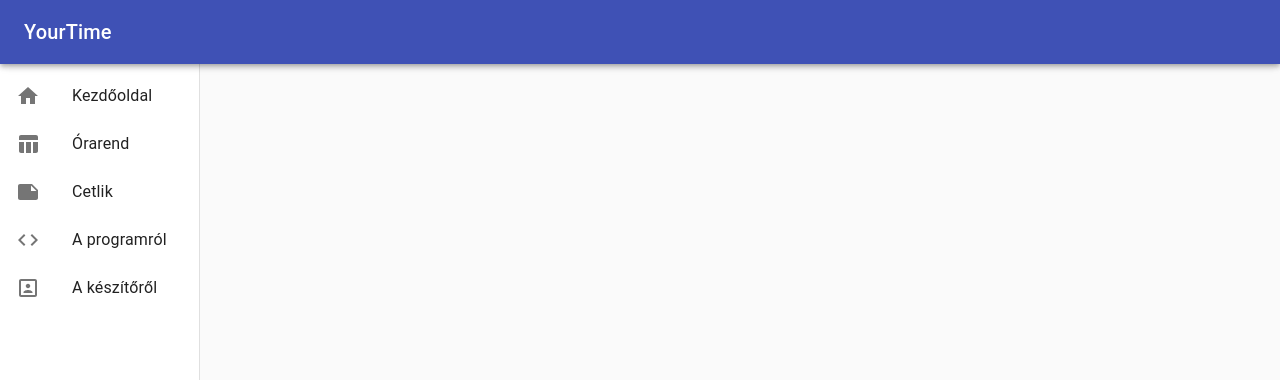
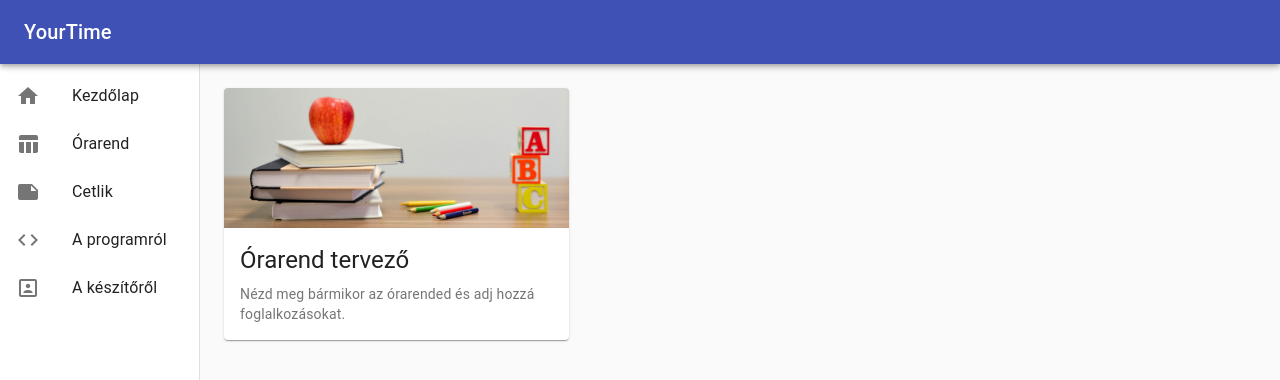
Before and after one commit to keserukristof/SZAKDOLGOZAT, a React (Create React App) app in the folder your-time/: page / in a window 1280 px wide. Shown: the top 380 px of the page. Built offline with nearby package versions, Linux system fonts and the light colour scheme.

Commit message:
kezdőoldal elkészítésének elkezdése

```diff
--- a/your-time/src/App.js
+++ b/your-time/src/App.js
@@ -1,19 +1,22 @@
 import React from "react";
+
 import {
   BrowserRouter as Router,
   Switch,
   Route,
   Redirect
 } from "react-router-dom";
+
 import Layout from "./components/layout/Layout";
 import AboutTheProgram from "./pages/AboutTheProgram";
+import Home from "./pages/Home"
 
 const App = () => {
   return (
     <Router>
       <Layout>
         <Switch>
-          <Route path="/" exact />
+          <Route exact path="/" component={Home} />
           <Route path="/time-table" />
           <Route path="/notes" />
           <Route path="/about-the-program" component={AboutTheProgram}/>
--- /dev/null
+++ b/your-time/src/components/CostumCard.js
@@ -0,0 +1,43 @@
+import React from 'react';
+import { makeStyles } from '@material-ui/core/styles';
+import Card from '@material-ui/core/Card';
+import CardActionArea from '@material-ui/core/CardActionArea';
+import CardContent from '@material-ui/core/CardContent';
+import CardMedia from '@material-ui/core/CardMedia';
+import Typography from '@material-ui/core/Typography';
+
+const useStyles = makeStyles({
+  root: {
+    maxWidth: 345,
+  },
+  media: {
+    height: 140,
+  },
+});
+
+
+const CostumCard = props => {
+  const classes = useStyles();
+
+  return (
+    <Card className={classes.root}>
+      <CardActionArea>
+        <CardMedia
+          className={classes.media}
+          image={props.image}
+          title={props.hover}
+        />
+        <CardContent>
+          <Typography gutterBottom variant="h5" component="h2">
+            {props.title}
+          </Typography>
+          <Typography variant="body2" color="textSecondary" component="p">
+            {props.description}
+          </Typography>
+        </CardContent>
+      </CardActionArea>
+    </Card>
+  );
+}
+
+export default CostumCard;
--- a/your-time/src/components/layout/Layout.js
+++ b/your-time/src/components/layout/Layout.js
@@ -1,17 +1,22 @@
 import React from "react";
+
 import { makeStyles } from "@material-ui/core/styles";
+
 import Drawer from "@material-ui/core/Drawer";
 import AppBar from "@material-ui/core/AppBar";
 import CssBaseline from "@material-ui/core/CssBaseline";
 import Toolbar from "@material-ui/core/Toolbar";
 import List from "@material-ui/core/List";
 import Typography from "@material-ui/core/Typography";
+
 import TableChartIcon from "@material-ui/icons/TableChart";
 import NoteIcon from "@material-ui/icons/Note";
 import CodeIcon from "@material-ui/icons/Code";
-import ListItemLink from "./ListItemLink";
+
 import PortraitIcon from "@material-ui/icons/Portrait";
 import HomeIcon from '@material-ui/icons/Home';
+
+import ListItemLink from "./ListItemLink";
 
 const drawerWidth = 200;
 
@@ -61,7 +66,7 @@ const Layout = props => {
         <List>
         <ListItemLink
             to="/"
-            primary="Kezdőoldal"
+            primary="Kezdőlap"
             icon={<HomeIcon />}
           />
           <ListItemLink
--- a/your-time/src/components/layout/ListItemLink.js
+++ b/your-time/src/components/layout/ListItemLink.js
@@ -1,8 +1,10 @@
 import React from "react";
+import { Link as RouterLink } from 'react-router-dom';
+
 import ListItem from "@material-ui/core/ListItem";
 import ListItemIcon from "@material-ui/core/ListItemIcon";
 import ListItemText from "@material-ui/core/ListItemText";
-import { Link as RouterLink } from 'react-router-dom';
+
 import PropTypes from 'prop-types';
 
 
--- a/your-time/src/pages/AboutTheProgram.js
+++ b/your-time/src/pages/AboutTheProgram.js
@@ -4,14 +4,6 @@ const AboutTheProgram = () => {
   return (
     <div>
       <h1>PROGRAM</h1>
-      <h2>PROGRAM</h2>
-      <h2>PROGRAM</h2>
-      <h2>PROGRAM</h2>
-      <h2>PROGRAM</h2>
-      <h2>PROGRAM</h2>
-      <h2>PROGRAM</h2>
-      <h2>PROGRAM</h2>
-      <h2>PROGRAM</h2>
     </div>
   );
 };
--- /dev/null
+++ b/your-time/src/pages/Home.js
@@ -0,0 +1,16 @@
+import React from "react";
+
+import CostumCard from "../components/CostumCard";
+
+function Home() {
+  return (
+    <CostumCard
+      image={require("../images/time_table.jpg")}
+      hover="Órarend tervező"
+      title="Órarend tervező"
+      description="Nézd meg bármikor az órarended és adj hozzá foglalkozásokat."
+    />
+  );
+}
+
+export default Home;
```
Also changed, not shown: your-time/src/images/time_table.jpg (added).
